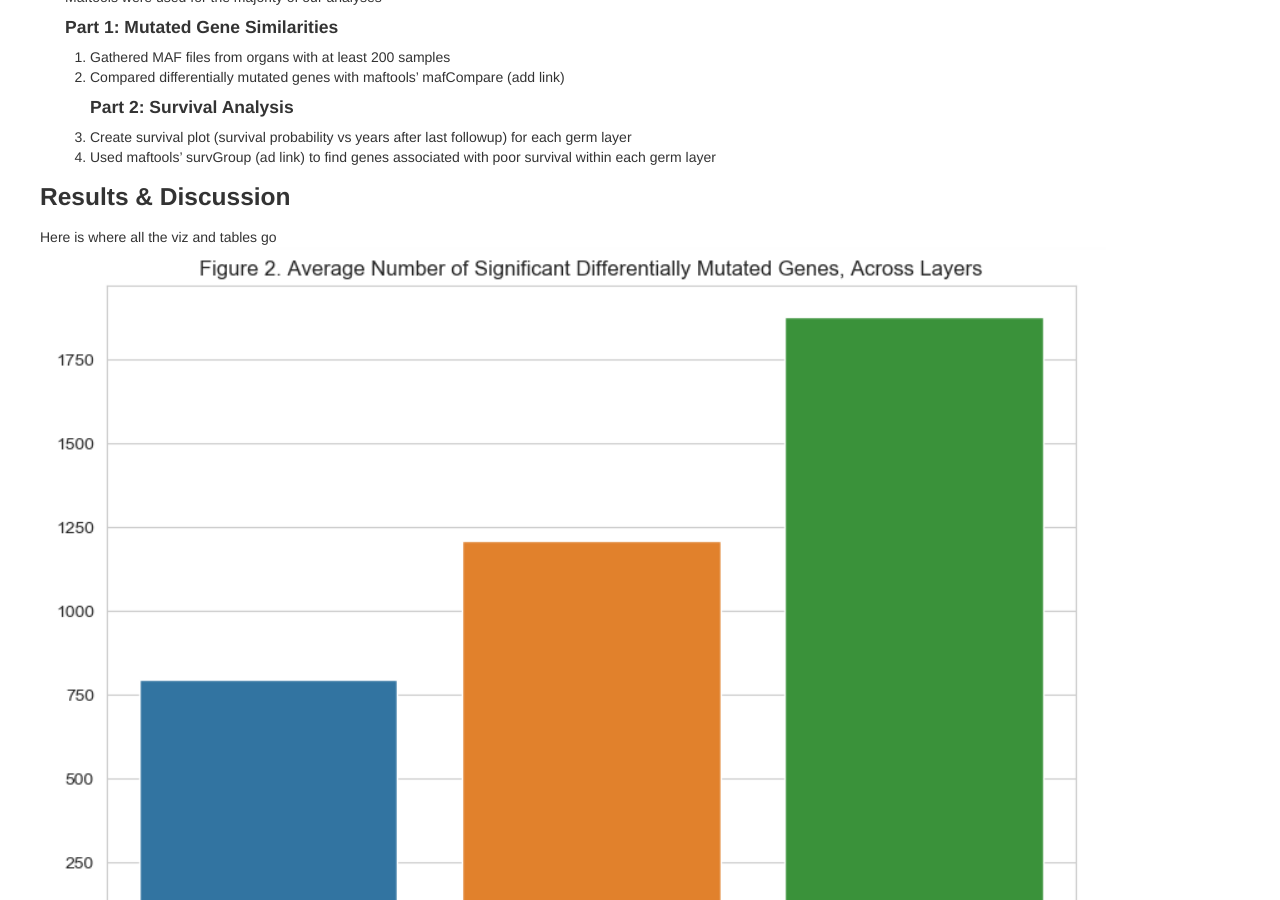
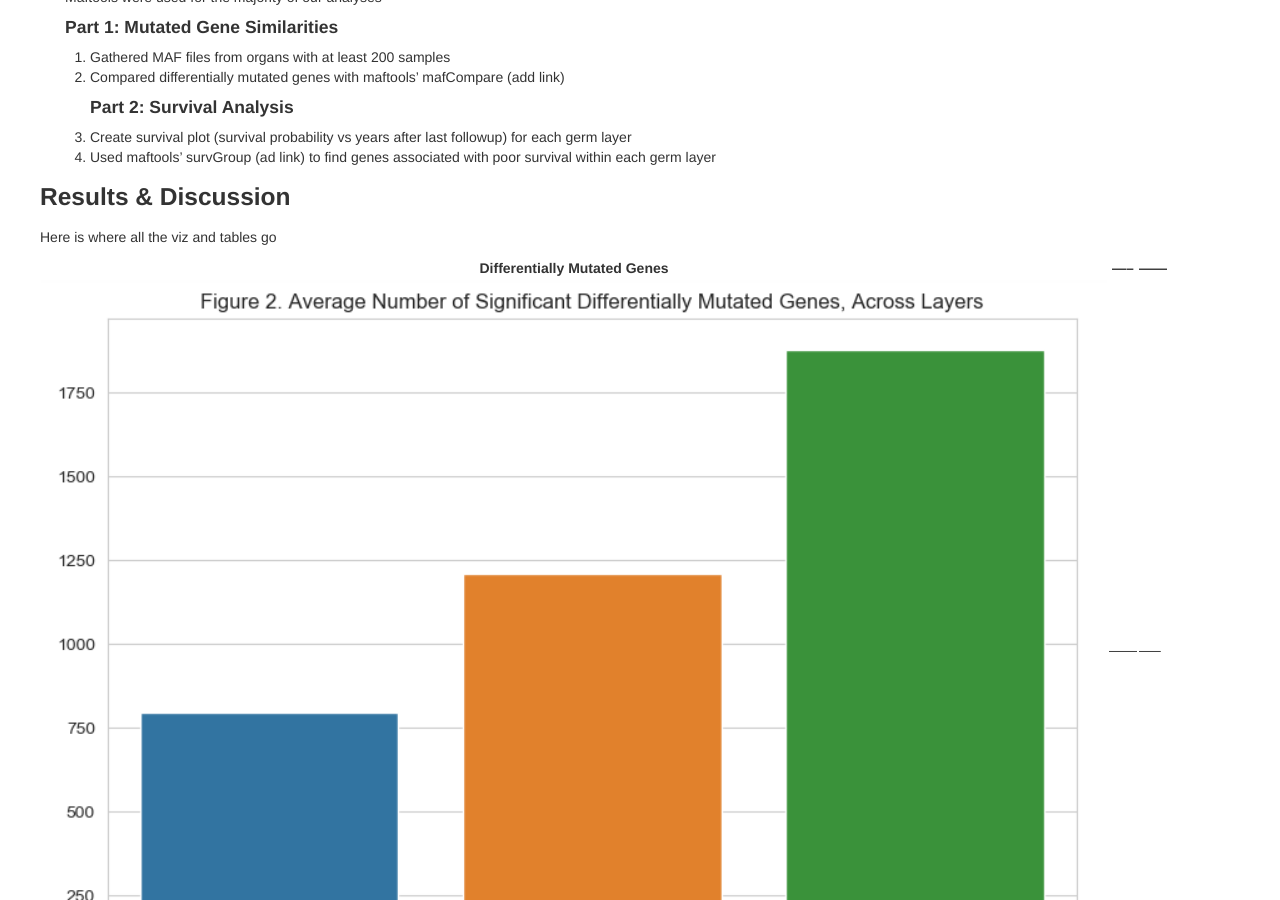
Before and after one commit to e5jiang/germ_layers_page, a Jekyll site: the page built from index.md, in a window 1280 px wide and 900 px high, scrolled down 715 px. Built offline with Jekyll 4.4.1, drawn with Linux system fonts in a browser that asks for light colours.

Commit message:
update index.md

```diff
--- a/index.md
+++ b/index.md
@@ -38,7 +38,11 @@ description: DSC 180B project
 
 ### Results & Discussion
 Here is where all the viz and tables go
-![Figure 2](assets/images/fig2.png "Figure 2")
+
+| Differentially Mutated Genes | ----- | ------ |
+| --------- | -------- | -------- |
+| ![Figure 2](assets/images/fig2.png "Figure 2") | ------ | ----- |
+
 
 | Ectoderm  | Mesoderm | Endoderm |
 | --------- | -------- | -------- |
```
